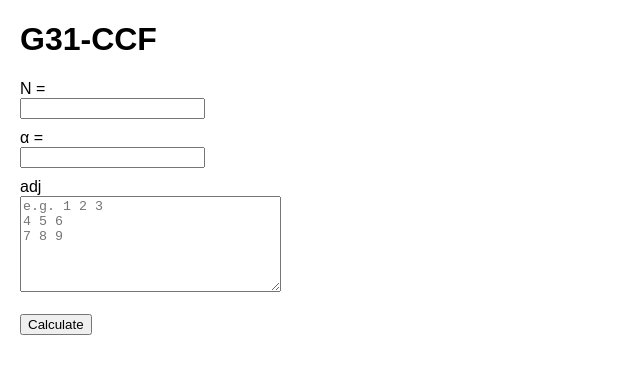
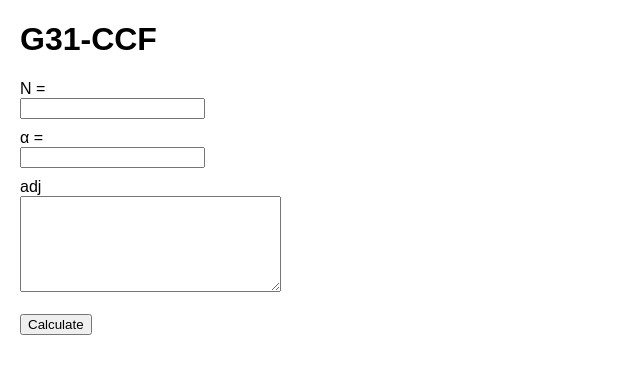
Before and after one commit to g0del-esch3r-bach/graphen-funktionen, a website: page index.html in a window 1280 px wide. Shown: the whole page, without its empty margins (0-640 px from the left). Drawn offline with Linux system fonts and the light colour scheme.

Commit message:
side quest!

```diff
--- a/index.html
+++ b/index.html
@@ -29,7 +29,7 @@
     <label for="matrixInput">
       adj
     </label>
-    <textarea id="matrixInput" name="matrix" rows="6" cols="30" placeholder="e.g. 1 2 3&#10;4 5 6&#10;7 8 9" required></textarea>
+    <textarea id="matrixInput" name="matrix" rows="6" cols="30" required></textarea>
 
     <br><br>
     <button type="button" onclick="submitForm()">Calculate</button>
```
